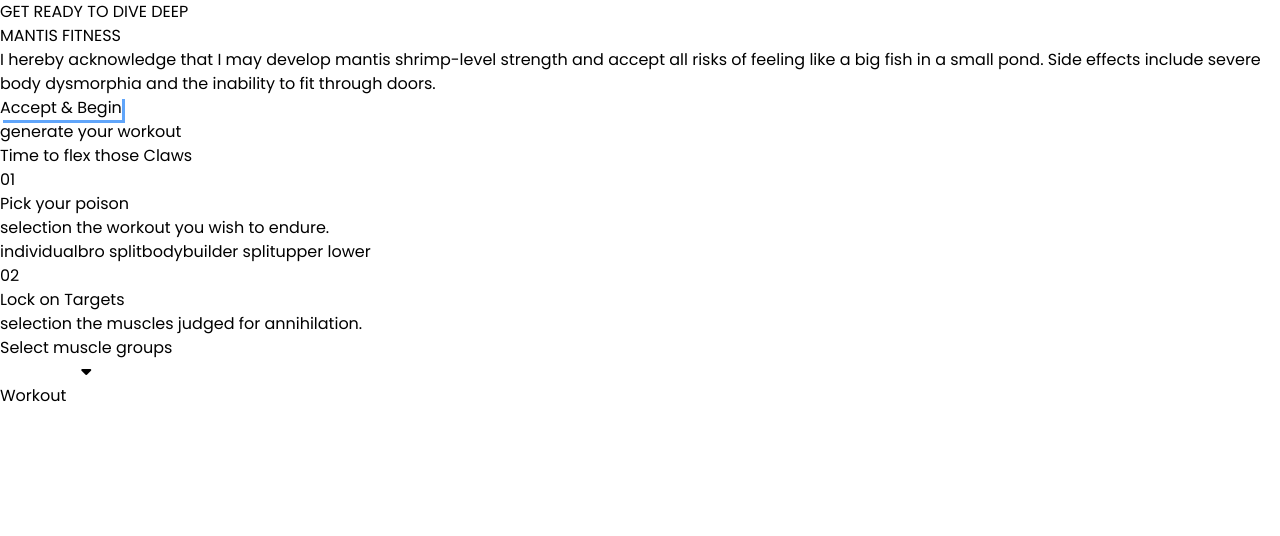
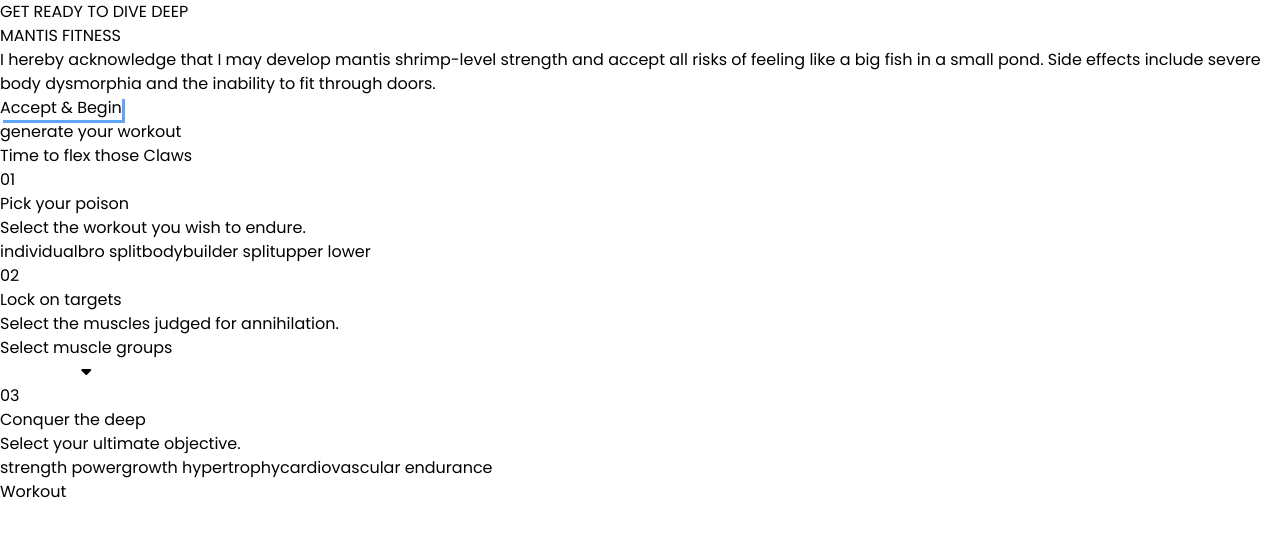
Before and after one commit to adceballos/gym-app, a React (Vite) app: page / in a window 1280 px wide. Shown: the top 536 px of the page. Built offline with nearby package versions, Linux system fonts and the light colour scheme.

Commit message:
Add last scheme selection grid for selecting workout goal and fix minor grammatical errors.

```diff
--- a/src/components/Generator.jsx
+++ b/src/components/Generator.jsx
@@ -32,7 +32,7 @@ export default function Generator() {
     // Pass header and title as attribute style props to SectionWrapper component.
     <SectionWrapper header={"generate your workout"} title={['Time', 'to', 'flex', 'those', 'Claws']}>
         {/* In JSX, you can use a self-closing tag if a component does not have any children. <Header /> acts the same as <Header></Header>. */}
-        <Header index={'01'} title={'Pick your poison'} description={"selection the workout you wish to endure."} />
+        <Header index={'01'} title={'Pick your poison'} description={"Select the workout you wish to endure."} />
         {/* Retrieve an array of keys from WORKOUTS object located in swoldier.js, then map each key as a button, representing 4 different workout splits.
             In the arrow function, type represents the current key, and type index represents the index of that key in the array. */}
         <div className='grid grid-cols-2 sm:grid-cols-4 gap-4'>
@@ -45,18 +45,29 @@ export default function Generator() {
             )
           })}
         </div>
-        <Header index={'02'} title={'Lock on Targets'} description={"selection the muscles judged for annihilation."} />
+        <Header index={'02'} title={'Lock on targets'} description={"Select the muscles judged for annihilation."} />
         <div className='bg-slate-950 border border-solid border-blue-400 rounded-lg flex flex-col'>
           <button onClick={toggleModal} className='relative flex items-center justify-center p-3'>
             <p>Select muscle groups</p>
             {/* Carrot down icon imported from fontawesome, then moved it to the right of our box. */}
             <i className="fa-solid fa-caret-down absolute right-3 top-1/2 -translate-y-1/2"></i>
           </button>
-          { /* Conditional rendering section. Use short circuit operator if show model == true */ }
+          { /* Use short circuit operator (&&) to conditionally render the modal. if showModal == true, the <div>modal</div> will be rendered. */ }
           {showModal && (
             <div>modal</div>
           )}
         </div>
+        <Header index={'03'} title={'Conquer the deep'} description={"Select your ultimate objective."} />
+        <div className='grid grid-cols-3 gap-4'>
+          {Object.keys(SCHEMES).map((scheme, schemeIndex) => {
+            return (
+              <button className='bg-slate-950 border border-blue-400 py-3 rounded-lg hover:border-blue-600' key={schemeIndex}>
+                {/* Use .replaceAll within curly braces because its a JS function to remove all underscores. */}
+                <p className='capitalize'>{scheme.replaceAll('_', " ")}</p>
+              </button>
+            )
+          })}
+        </div>
     </SectionWrapper>
   )
 }
```
